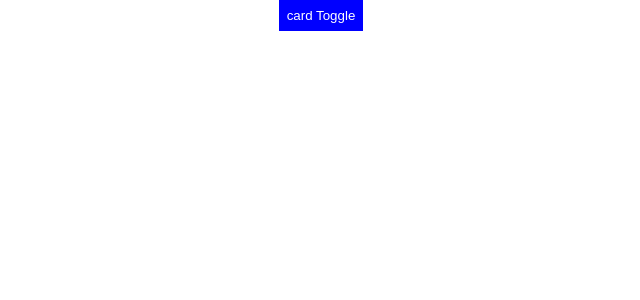
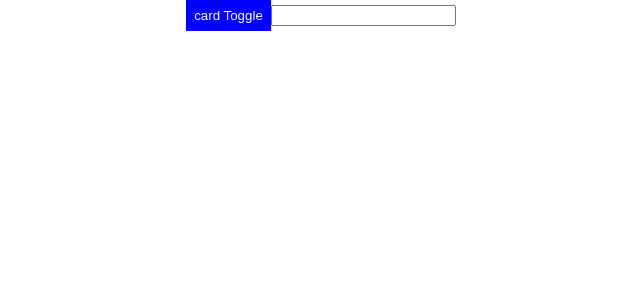
Before and after one commit to roneet002/new-app, a React (Create React App) app: page / in a window 1280 px wide. Shown: the top 300 px of the page, without its empty margins (319-959 px from the left). Built offline with nearby package versions, Linux system fonts and the light colour scheme.

Commit message:
app changes

```diff
--- a/src/App.js
+++ b/src/App.js
@@ -37,7 +37,6 @@ NameChangeHandler=(event)=>{
     ]
   })
   }
-
 onchangeHandler=(event, id)=>{
 const personIndex = this.state.Person.findIndex((p)=>{
 return p.id===id
@@ -52,10 +51,6 @@ this.setState({
 
 })
 }
-
-
-
-
 DeletePersonHandler=(personIndex)=>{
 const Person = [...this.state.Person];
 Person.splice(personIndex, 1);
@@ -64,6 +59,23 @@ Person : Person
 })
 
 }
+
+newchangeHandler=(event, id)=>{
+  const personFindIndex = this.state.Person.findIndex((p)=>{
+    return(p.id===id)
+})
+const Person = {...this.state.Person[personFindIndex]}
+Person.name=event.target.value
+const Persons = [...this.state.Person]
+Persons[personFindIndex]=Person
+this.setState({
+Person:Persons
+})
+
+
+}
+
+
 
 render(){
 
@@ -96,6 +108,8 @@ if(this.state.showToggle){
   <div className="App">
     <button type="button" className="toggleBtn" onClick={this.clickHandler}>card Toggle</button>
 {showToggle}
+<input type="text" onChange={(event)=>{this.newchangeHandler(event, Person.id)}} />
+{this.state.Person.name}
 </div>
 
 
```
